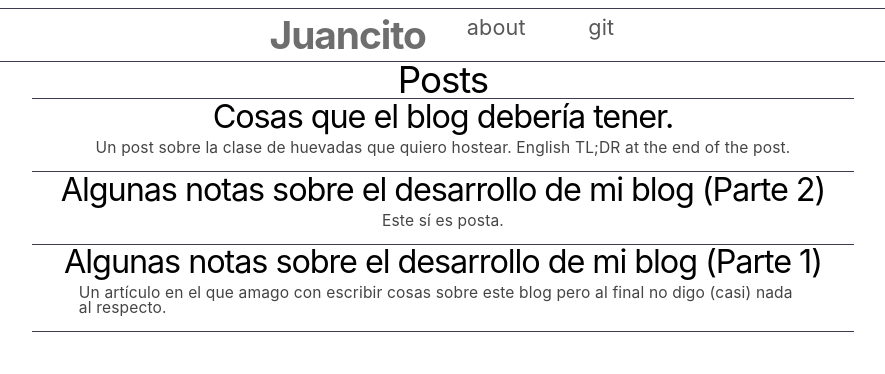
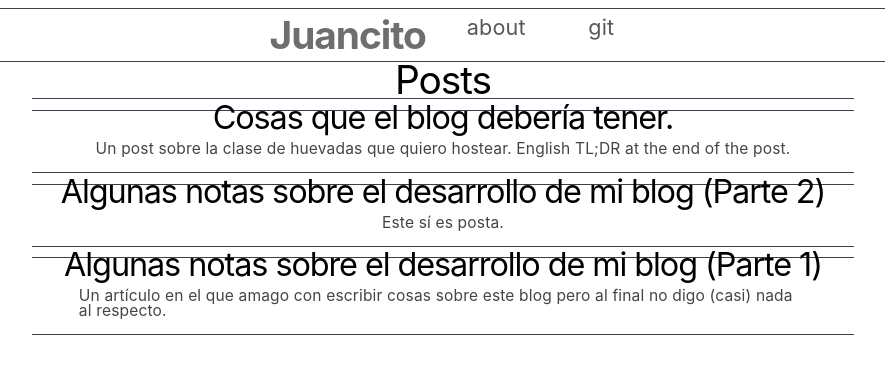
Before and after one commit to mratmartinez/Web, a Flask app: page / in a window 1280 px wide. Shown: the top 374 px of the page, without its empty margins (197-1082 px from the left). Run offline with Flask 2, Linux system fonts and the light colour scheme; parts of the project's set-up code (start-up, migrations or seed data) failed here and were passed over.

Commit message:
Modified this shit

```diff
--- a/static/style.css
+++ b/static/style.css
@@ -109,6 +109,7 @@ p {
 .post h3 {
     margin-top: 1rem;
     margin-bottom: 0.1rem;
+    border-top: 0.025em solid #3C3E4F;
 }
 
 .post p {
@@ -144,10 +145,10 @@ pre>code {
     word-wrap: break-word;
 }
 
-
 /* Date formatting */
 #date {
 	font-size: 1.2em;
+    margin-bottom: 0;
 	text-align: center;
 }
 
@@ -204,7 +205,7 @@ pre>code {
         font-size:4rem
     }
     h2 {
-        font-size:3.4rem
+        font-size:3.6rem
     }
     h3 {
         font-size:3rem
--- a/templates/post.html
+++ b/templates/post.html
@@ -10,7 +10,7 @@
 	{% endfor %}
 	</ul>
 	-->
-	<h3 id="date">{{ post['form_date'] }}</h3>
+	<h2 id="date">{{ post['form_date'] }}</h2>
         <div class="text">
             <p>{{ post['content']|safe }}</p>
         </div>
```
